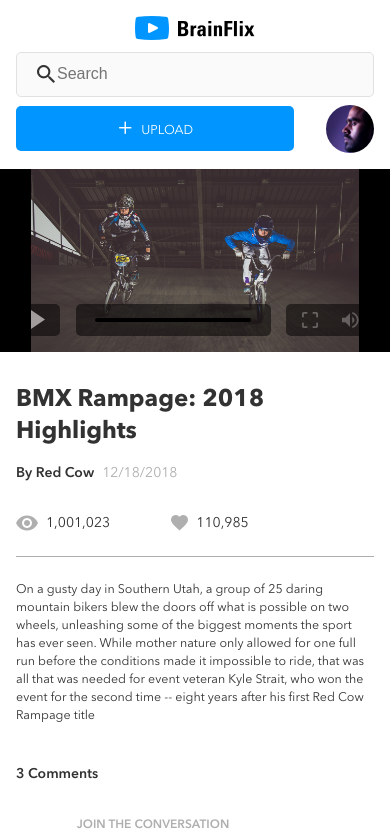
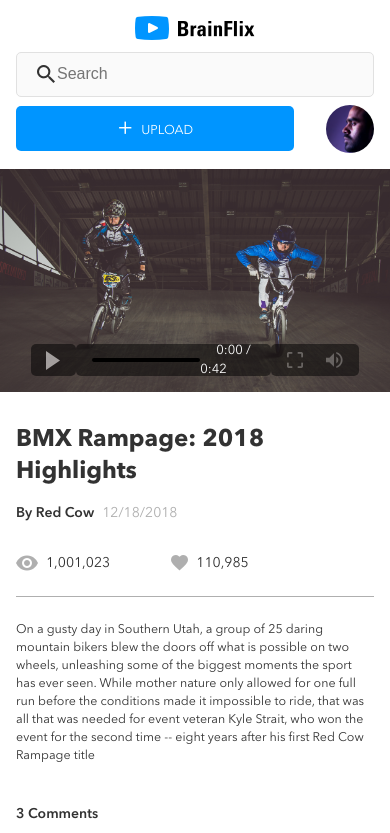
Before and after one commit to JDanielV/daniel-villaverde-brainflix, a React (Create React App) app in the folder sprint-one/: page / in a window 390 px wide. Shown: the top 833 px of the page. Built offline with nearby package versions, Linux system fonts and the light colour scheme.

Commit message:
finished mainVideo TABLET styling, let's keep going

```diff
--- a/sprint-one/src/App.js
+++ b/sprint-one/src/App.js
@@ -65,7 +65,7 @@
       imageUrl: "IMAGE URL HERE",
       views: "1,001,023",
       likes: "110,985",
-      duration: 42,
+      duration: "0:00 / 0:42",
       description:
         "On a gusty day in Southern Utah, a group of 25 daring mountain bikers blew the doors off what is possible on two wheels, unleashing some of the biggest moments the sport has ever seen. While mother nature only allowed for one full run before the conditions made it impossible to ride, that was all that was needed for event veteran Kyle Strait, who won the event for the second time -- eight years after his first Red Cow Rampage title",
       commentsList: [
--- a/sprint-one/src/components/MainVideo.js
+++ b/sprint-one/src/components/MainVideo.js
@@ -1,6 +1,6 @@
 import React from "react";
 
-function MainVideo() {
+function MainVideo(props) {
   return (
     <div className="main-video">
       <div className="main-video__controls-overlay">
@@ -9,6 +9,11 @@
         </button>
         <div className="main-video__time-bar">
           <div className="main-video__time-line"></div>
+          <div className="main-video__duration-wrapper">
+            <span className="main-video__duration">
+              {props.mainVideoDetails.duration}
+            </span>
+          </div>
         </div>
         <div className="main-video__fullscreen-volume-buttons">
           <button className="main-video__button main-video__button--fullscreen">
--- a/sprint-one/src/components/VideoContentWrapper.js
+++ b/sprint-one/src/components/VideoContentWrapper.js
@@ -6,7 +6,7 @@
 function VideoContentWrapper(props) {
   return (
     <main className="video-content-wrapper">
-      <MainVideo />
+      <MainVideo mainVideoDetails={props.mainVideoDetails} />
       <VideoDetails mainVideoDetails={props.mainVideoDetails} />
       <CommentsSection commentsArray={props.commentsArray} />
     </main>
--- a/sprint-one/src/styles/_partials/_mainVideo.scss
+++ b/sprint-one/src/styles/_partials/_mainVideo.scss
@@ -1,13 +1,17 @@
 .main-video {
-  height: 11.437rem;
+  height: 57.2vw;
+  max-height: 25rem;
   background-color: black;
   position: relative;
+
+  @include tablet {
+    height: 25rem;
+  }
 
   &__controls-overlay {
     position: absolute;
     display: flex;
-    justify-content: space-evenly;
-
+    justify-content: center;
     height: 2rem;
     width: 100%;
     bottom: 1rem;
@@ -51,6 +55,11 @@
     display: flex;
     justify-content: center;
     align-items: center;
+
+    @include tablet {
+      width: 67.578%;
+      margin: 0 1rem;
+    }
   }
 
   &__time-line {
@@ -58,7 +67,17 @@
     height: 0.2rem;
     border: 2px solid black;
     border-radius: 2px;
-    width: 80%;
+    width: 75%;
+    margin-left: 1rem;
+  }
+
+  &__duration {
+    background-color: rgba(0, 0, 0, 0);
+    border-radius: 5px;
+    color: $clear-gray;
+    height: 2rem;
+    font-size: 0.812rem;
+    margin: 0 1rem;
   }
 
   &__fullscreen-volume-buttons {
@@ -77,6 +96,4 @@
     display: block;
     margin: 0 auto;
   }
-  //MOVE TO _PARTIAL FILE WHEN FINISHED STYLING
-  //OVERLAY CONTROLS MOCKUP STILL PENDING
 }
--- a/sprint-one/src/styles/styles.css
+++ b/sprint-one/src/styles/styles.css
@@ -180,9 +180,16 @@
 }
 
 .main-video {
-  height: 11.437rem;
+  height: 57.2vw;
+  max-height: 25rem;
   background-color: black;
   position: relative;
+}
+
+@media (min-width: 768px) {
+  .main-video {
+    height: 25rem;
+  }
 }
 
 .main-video__controls-overlay {
@@ -190,9 +197,9 @@
   display: -webkit-box;
   display: -ms-flexbox;
   display: flex;
-  -webkit-box-pack: space-evenly;
-      -ms-flex-pack: space-evenly;
-          justify-content: space-evenly;
+  -webkit-box-pack: center;
+      -ms-flex-pack: center;
+          justify-content: center;
   height: 2rem;
   width: 100%;
   bottom: 1rem;
@@ -244,12 +251,29 @@
           align-items: center;
 }
 
+@media (min-width: 768px) {
+  .main-video__time-bar {
+    width: 67.578%;
+    margin: 0 1rem;
+  }
+}
+
 .main-video__time-line {
   opacity: 1;
   height: 0.2rem;
   border: 2px solid black;
   border-radius: 2px;
-  width: 80%;
+  width: 75%;
+  margin-left: 1rem;
+}
+
+.main-video__duration {
+  background-color: rgba(0, 0, 0, 0);
+  border-radius: 5px;
+  color: #fafafa;
+  height: 2rem;
+  font-size: 0.812rem;
+  margin: 0 1rem;
 }
 
 .main-video__fullscreen-volume-buttons {
```
Also changed, not shown: 1 other file (tests, documents, lock files or other folders).
